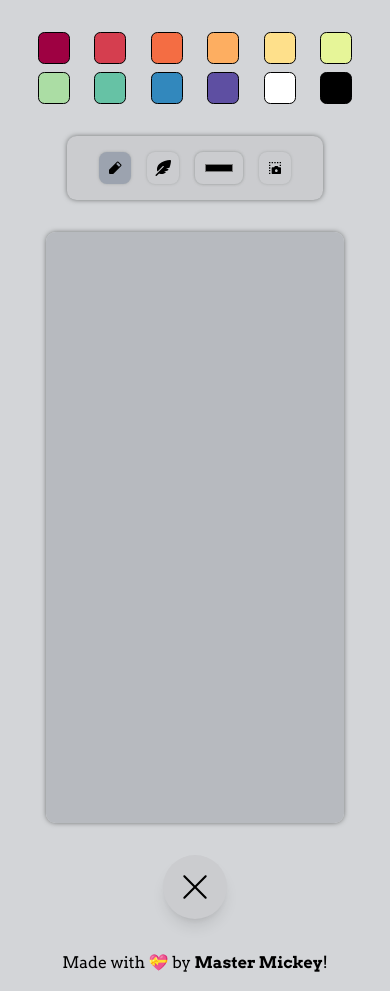
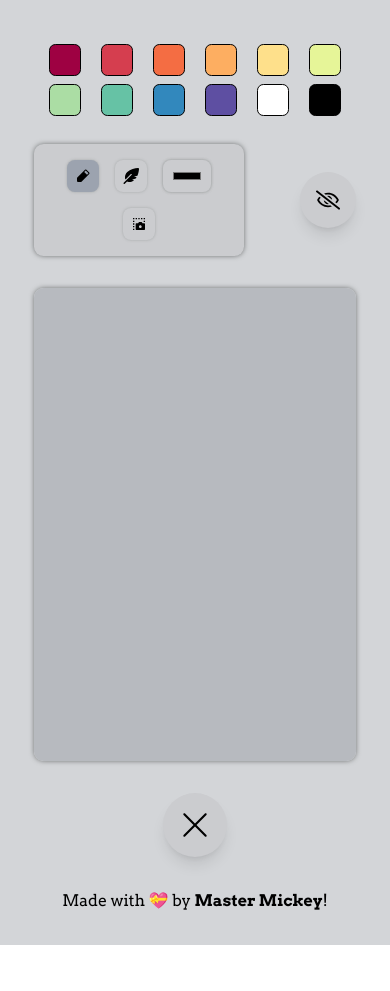
Before and after one commit to singodiyashubham87/Draw-it-out, a React (Vite) app: page / in a window 390 px wide. After the commit the page ends 945 px from the top, so only its background shows below. Built offline with nearby package versions, Linux system fonts and the light colour scheme.

Commit message:
Responsive issue fix

```diff
--- a/src/App.jsx
+++ b/src/App.jsx
@@ -4,6 +4,7 @@ import { startDrawing, clearCanvas } from "./utils/canvas";
 import Menu from "./components/Menu";
 import BgColor from "./components/BgColor";
 import { rainbowColors } from "./utils/helpers";
+import { FaRegEye, FaRegEyeSlash } from "react-icons/fa";
 
 function App() {
   const canvasRef = useRef(null);
@@ -11,6 +12,7 @@ function App() {
   const [thickness, setThickness] = useState(10);
   const [color, setColor] = useState("#000");
   const [bgColor, setBgColor] = useState("#B7BABF");
+  const [showMenuAndBgColor, setShowMenuAndBgColor] = useState(true);
 
   useEffect(() => {
     const canvas = canvasRef.current;
@@ -21,8 +23,9 @@ function App() {
 
   return (
     <>
-      <div className="bg-[#d3d5d8] flex flex-col min-w-[100dvw] justify-center gsm:flex-row">
-        <div className="gsm:w-[10%] w-[85%] py-8 grid grid-cols-6 vsm:grid-cols-4 gsm:grid-cols-1 gap-2 vsm:gap-4 gsm:gap-2 gsm:py-[5rem] gsm:mb-8 mx-auto">
+      <div className="bg-[#d3d5d8] p-4 flex flex-col min-w-full justify-center gsm:flex-row">
+        {showMenuAndBgColor && (
+          <div className="gsm:w-[10%] w-[85%] py-7 grid grid-cols-6 vsm:grid-cols-4 gsm:grid-cols-1 gap-2 vsm:gap-4 gsm:gap-2 gsm:py-[5rem] gsm:mb-8 mx-auto">
             {rainbowColors?.map((val, i) => (
               <BgColor
                 key={i}
@@ -32,8 +35,11 @@ function App() {
               />
             ))}
           </div>
+        )}
 
-        <div className="container w-[100%] gsm:min-h-[100dvh] flex flex-col justify-center items-center gap-[2rem] font-primary m-auto gsm:m-0" >
+        <div className="container w-[90%] gsm:min-h-[100dvh] flex flex-col justify-center items-center gap-[2rem] font-primary m-auto gsm:m-0">
+          <div className="flex items-center gap-14">
+            {showMenuAndBgColor && (
               <Menu
                 isDrawing={isDrawing}
                 setIsDrawing={setIsDrawing}
@@ -42,7 +48,20 @@ function App() {
                 color={color}
                 setColor={setColor}
                 canvasRef={canvasRef}
+                bgColor={bgColor}
               />
+            )}
+            <div
+              className={`clearAll bg-[#CBCCCF] p-[1rem] text-[1.5rem] rounded-[50%] shadow-lg hover:bg-gray-400 cursor-pointer ${
+                !showMenuAndBgColor && "mt-12"
+              }`}
+              onClick={() => {
+                setShowMenuAndBgColor((state) => !state);
+              }}
+            >
+              {showMenuAndBgColor ? <FaRegEyeSlash /> : <FaRegEye />}
+            </div>
+          </div>
           <canvas
             id="draw"
             className={`whiteboard bg-[#DBDCDF] rounded-[0.6rem] shadow-mdm ${
@@ -51,12 +70,11 @@ function App() {
                 : "cursor-default pointer-events-none"
             }`}
             ref={canvasRef}
-            style={{width:'85%',height:'70vh'}}
           ></canvas>
           <div
             className="clearAll bg-[#CBCCCF] p-[1rem] text-[2rem] rounded-[50%] shadow-lg hover:bg-gray-400 cursor-pointer"
             onClick={() => {
-              clearCanvas(canvasRef.current, bgColor);
+              clearCanvas(canvasRef.current, "#B7BABF");
               setIsDrawing(true);
             }}
           >
--- a/src/index.css
+++ b/src/index.css
@@ -14,3 +14,13 @@ body{
   height: 100%;
   width: 100%;
 }
+#draw{
+  width: 90%;
+  height: 70vh;
+}
+@media (max-width:570px) {
+  body #draw{
+    width: 100%;
+    height: 56vh;
+  }
+}
```
Lines whose indentation alone changed are shown as unchanged.
